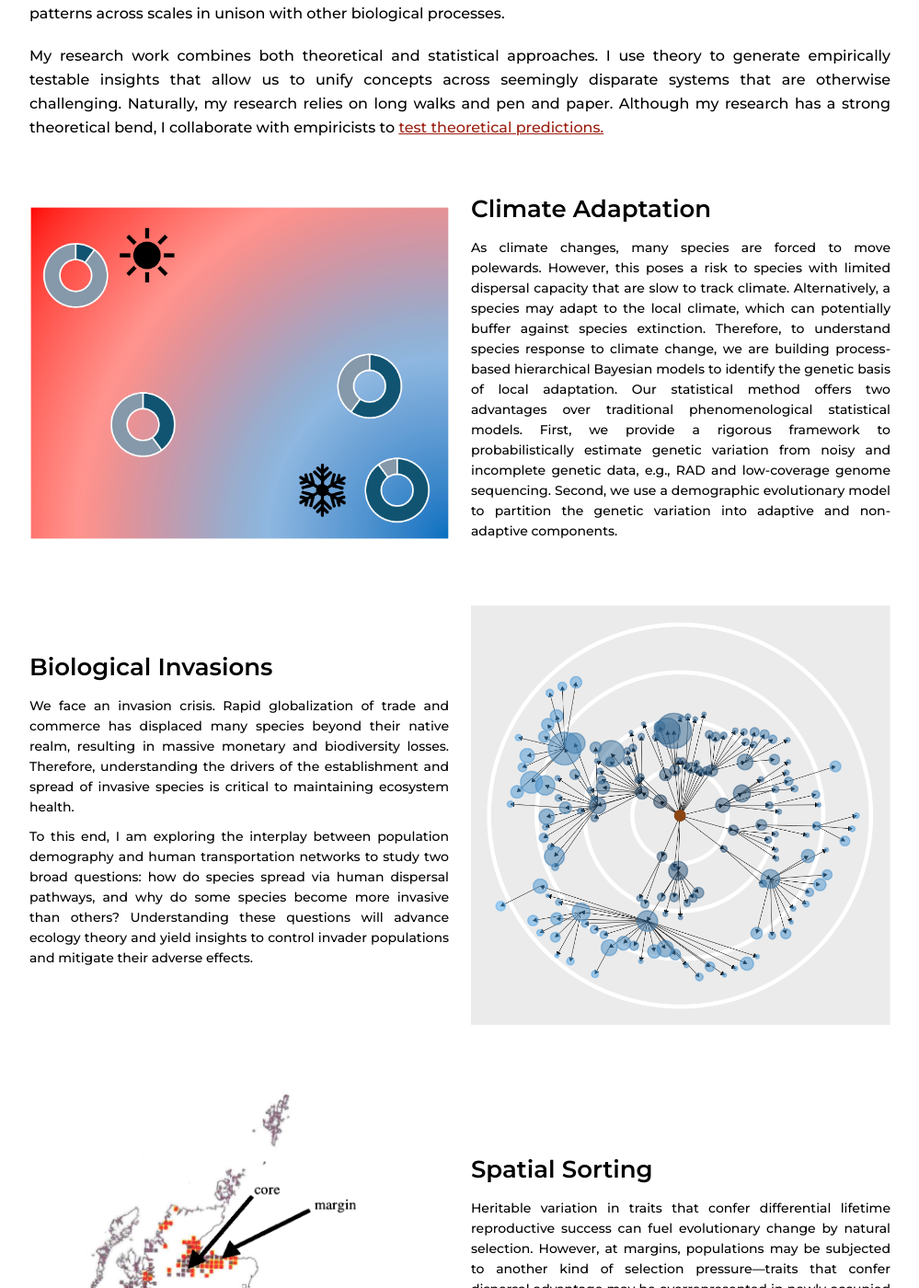
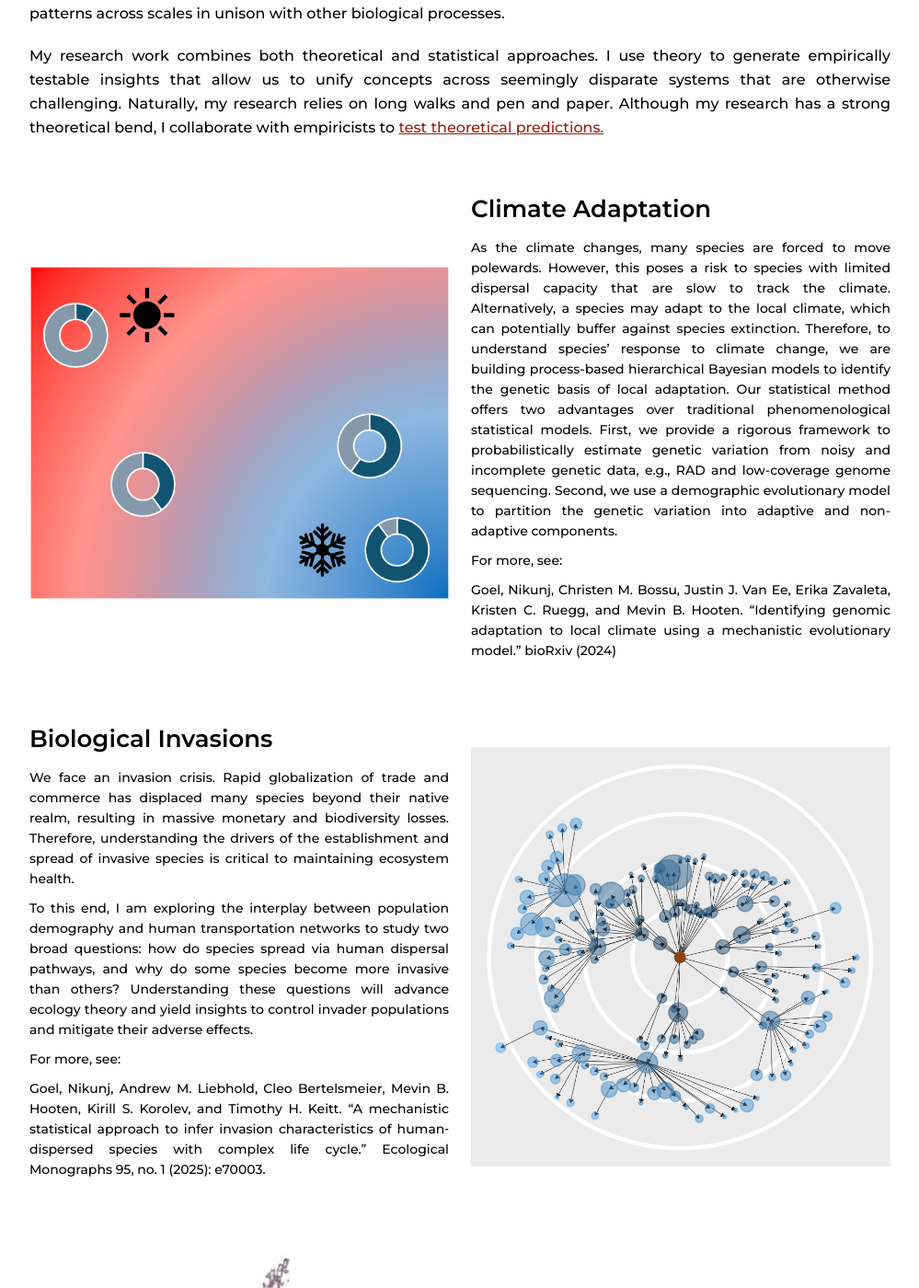
Before and after one commit to nikunj410/nikunj410.github.io, a Jekyll site: the page built from _pages/science.md, in a window 1280 px wide and 1400 px high, scrolled down 249 px. Shown: the whole window at 92% size, without its empty margins (140-1139 px from the left). Built offline with Jekyll 4.4.1, drawn with Linux system fonts in a browser that asks for light colours; nearby versions of some CDN libraries; some of the changed text lies outside the part shown.

Commit message:
Update science.md

```diff
--- a/_pages/science.md
+++ b/_pages/science.md
@@ -10,9 +10,12 @@ type:
     heading: "Climate Adaptation"
     content:
      |
-      As climate changes, many species are forced to move polewards. However, this poses a risk to species with limited dispersal capacity that are slow to track climate. Alternatively, a species may adapt to the local climate, which can potentially buffer against species extinction.
-      Therefore, to understand species response to climate change, we are building process-based hierarchical Bayesian models to identify the genetic basis of local adaptation. Our statistical method offers two advantages over traditional phenomenological statistical models. First, we provide a rigorous framework to probabilistically estimate genetic variation from noisy and incomplete genetic data, e.g., RAD and low-coverage genome sequencing. Second, we use a demographic evolutionary model to partition the genetic variation into adaptive and non-adaptive components.
+      As the climate changes, many species are forced to move polewards. However, this poses a risk to species with limited dispersal capacity that are slow to track the climate. Alternatively, a species may adapt to the local climate, which can potentially buffer against species extinction.
+      Therefore, to understand species' response to climate change, we are building process-based hierarchical Bayesian models to identify the genetic basis of local adaptation. Our statistical method offers two advantages over traditional phenomenological statistical models. First, we provide a rigorous framework to probabilistically estimate genetic variation from noisy and incomplete genetic data, e.g., RAD and low-coverage genome sequencing. Second, we use a demographic evolutionary model to partition the genetic variation into adaptive and non-adaptive components.
 
+       For more, see:
+
+       Goel, Nikunj, Christen M. Bossu, Justin J. Van Ee, Erika Zavaleta, Kristen C. Ruegg, and Mevin B. Hooten. "Identifying genomic adaptation to local climate using a mechanistic evolutionary model." bioRxiv (2024)
 
   - image: "/assets/images/science-img1.png"
     heading: "Biological invasions"
@@ -21,6 +24,10 @@ type:
       We face an invasion crisis. Rapid globalization of trade and commerce has displaced many species beyond their native realm, resulting in massive monetary and biodiversity losses. Therefore, understanding the drivers of the establishment and spread of invasive species is critical to maintaining ecosystem health.
 
       To this end, I am exploring the interplay between population demography and human transportation networks to study two broad questions: how do species spread via human dispersal pathways, and why do some species become more invasive than others? Understanding these questions will advance ecology theory and yield insights to control invader populations and mitigate their adverse effects.
+
+       For more, see:
+
+       Goel, Nikunj, Andrew M. Liebhold, Cleo Bertelsmeier, Mevin B. Hooten, Kirill S. Korolev, and Timothy H. Keitt. "A mechanistic statistical approach to infer invasion characteristics of human‐dispersed species with complex life cycle." Ecological Monographs 95, no. 1 (2025): e70003.
 
   - image: "/assets/images/science-img2.png"
     heading: "Spatial sorting"
@@ -32,7 +39,7 @@ type:
 
        For more, see:
 
-       **Goel, Nikunj** "Algebraic theorem of evolution by spatial sorting." bioRxiv (2020).
+       Goel, Nikunj, Mattheau S. Comerford, Anastasia Bernat, Scott P. Egan, Thomas E. Juenger, and Timothy H. Keitt. "Measuring the Strength of Spatial Sorting." bioRxiv (2025).
 
   - image: "/assets/images/science-img3.png"
     heading: "Determinants of range limits"
```
